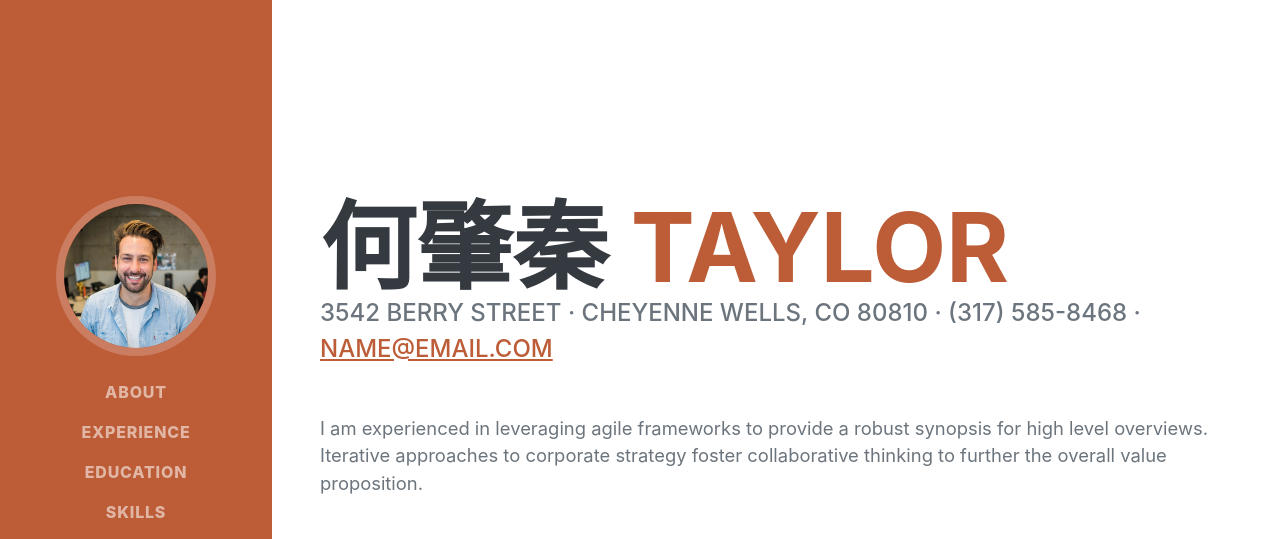
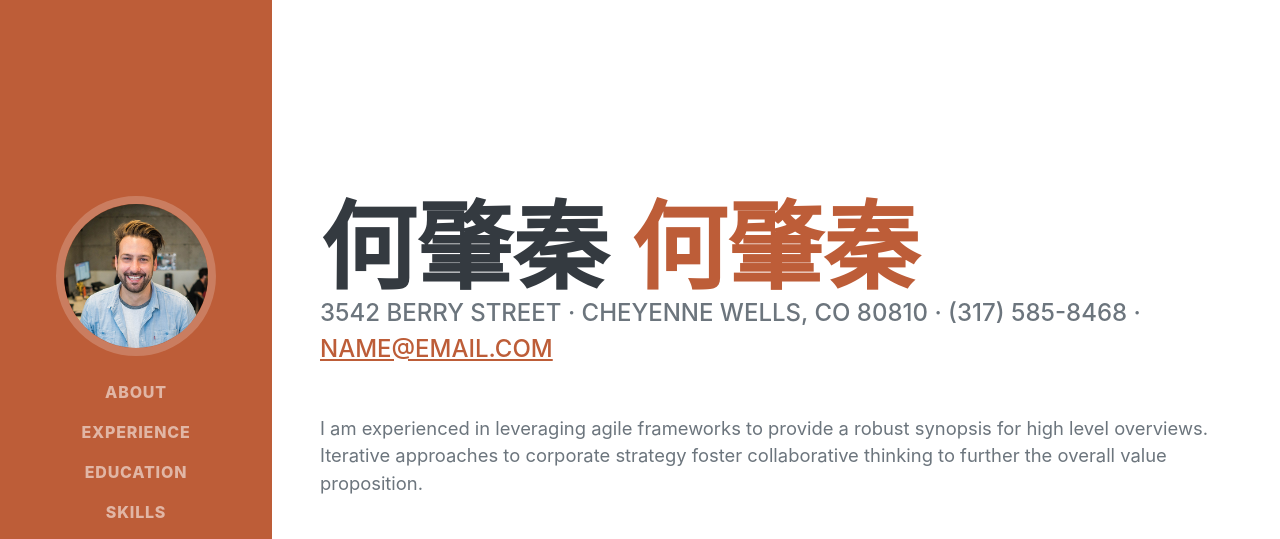
Before and after one commit to Kivler/Kivler.github.io, a plain HTML site: page index.html in a window 1280 px wide. Shown: the top 539 px of the page. Drawn offline with nearby package versions, Linux system fonts and the light colour scheme; a web font is replaced by a local one.

Commit message:
Update index.html

```diff
--- a/index.html
+++ b/index.html
@@ -42,7 +42,7 @@
                 <div class="resume-section-content">
                     <h1 class="mb-0">
                         何肇秦
-                        <span class="text-primary">Taylor</span>
+                        <span class="text-primary">何肇秦</span>
                     </h1>
                     <div class="subheading mb-5">
                         3542 Berry Street · Cheyenne Wells, CO 80810 · (317) 585-8468 ·
```
